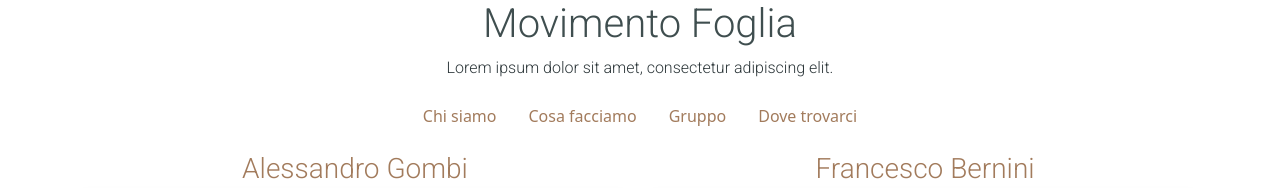
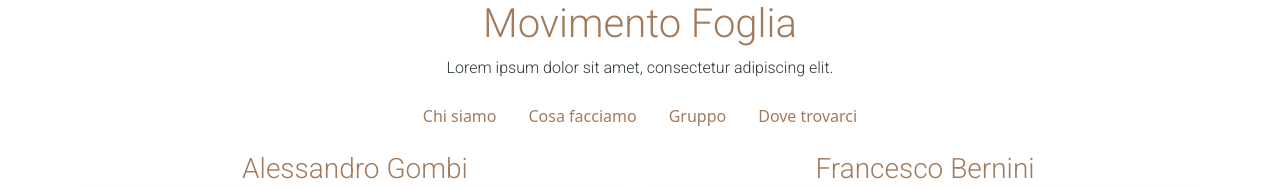
Before and after one commit to robertosolari/robertosolari.github.io, a plain HTML site: page mst.html in a window 1280 px wide. Shown: the top 188 px of the page. Drawn offline with nearby package versions, Linux system fonts and the light colour scheme; a script that the page names is missing.

Commit message:
Update mst.html

```diff
--- a/mst.html
+++ b/mst.html
@@ -13,10 +13,11 @@
 		h1,h2,h3,p{
 			font-family: 'Roboto', sans-serif;
 		}
+		/*
 		h1{
-			color: #3F4E4F
-		}
-		h2,h3{
+			color: #5F7161;
+		}*/
+		h1,h2,h3{
 			color: #A27B5C;
 		}
 		.nav-link {
```
